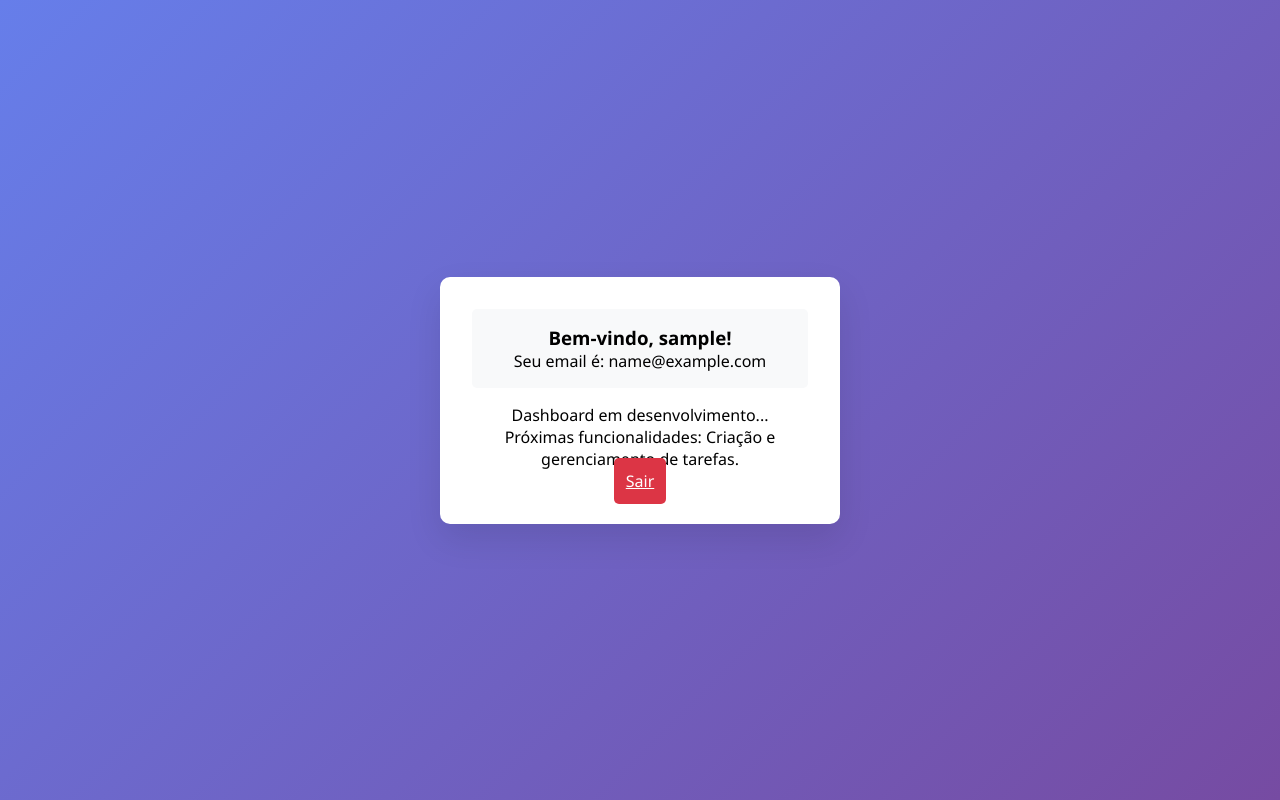
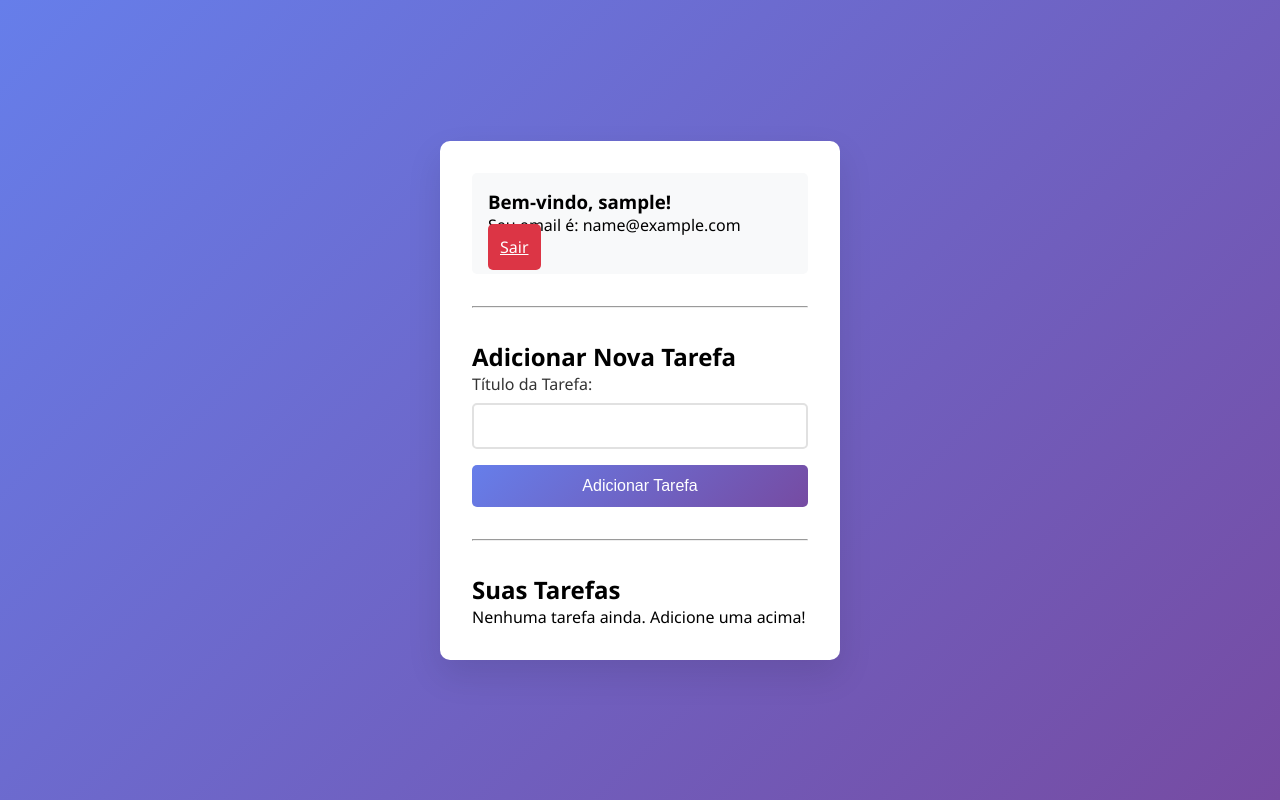
Before and after one commit to emersonbars/Projeto_ead_gerenciadortarefas, a Flask app: page /dashboard in a window 1280 px wide. Run offline with Flask 3, Linux system fonts and the light colour scheme; the visitor is signed in with stand-in values (Sample User, id 1).

Commit message:
Implementaçao e  criação de tarefas no banco de dados

```diff
--- a/APP/TEMPLATES/dashboard.html
+++ b/APP/TEMPLATES/dashboard.html
@@ -9,19 +9,40 @@
 <body>
     <div class="container">
 
-        <div id="dashboard" class="dashboard active">
-            <div class="user-info">
+        {% with messages = get_flashed_messages(with_categories=true) %}
+            {% if messages %}
+                {% for category, message in messages %}
+                    <div class="message {{ category }}">{{ message }}</div>
+                {% endfor %}
+            {% endif %}
+        {% endwith %}
 
-                <h3>Bem-vindo, {{ current_user.username }}!</h3>
-                <p>Seu email é: {{ current_user.email }}</p>
-            </div>
-
-            <p>Dashboard em desenvolvimento...</p>
-            <p>Próximas funcionalidades: Criação e gerenciamento de tarefas.</p>
-
-
+        <div class="user-info">
+            <h3>Bem-vindo, {{ current_user.username }}!</h3>
+            <p>Seu email é: {{ current_user.email }}</p>
             <a href="{{ url_for('logout') }}" class="btn logout-btn">Sair</a>
         </div>
+
+        <hr style="margin: 2rem 0;">
+
+        <div class="add-task-form">
+            <h2>Adicionar Nova Tarefa</h2>
+            <form method="POST" action="{{ url_for('dashboard') }}">
+                <div class="form-group">
+                    <label for="titulo">Título da Tarefa:</label>
+                    <input type="text" id="titulo" name="titulo" required>
+                </div>
+                <button type="submit" class="btn">Adicionar Tarefa</button>
+            </form>
+        </div>
+
+        <hr style="margin: 2rem 0;">
+
+        <div class="task-list">
+            <h2>Suas Tarefas</h2>
+            <p>Nenhuma tarefa ainda. Adicione uma acima!</p>
+        </div>
+
     </div>
 </body>
 </html>
--- a/APP/models.py
+++ b/APP/models.py
@@ -1,6 +1,6 @@
 from APP import db, login_manager
 from flask_login import UserMixin
-
+from datetime import datetime
 
 @login_manager.user_loader
 def load_user(user_id):
@@ -17,3 +17,14 @@
 
     def __repr__(self):
         return f'<Usuario {self.username}>'
+
+
+class Tarefa(db.Model):
+    id = db.Column(db.Integer, primary_key=True)
+    titulo = db.Column(db.String(100), nullable=False)
+    data_criacao = db.Column(db.DateTime, nullable=False, default=datetime.utcnow)
+    concluida = db.Column(db.Boolean, default=False)
+    usuario_id = db.Column(db.Integer, db.ForeignKey('usuario.id'), nullable=False)
+
+    def __repr__(self):
+        return f"Tarefa('{self.titulo}', '{self.data_criacao}')"
--- a/APP/routes.py
+++ b/APP/routes.py
@@ -1,7 +1,7 @@
 from flask import render_template, redirect, url_for, request, flash
 
 from APP import app, db, bcrypt
-from APP.models import Usuario
+from APP.models import Usuario,Tarefa
 from flask_login import login_user, logout_user, login_required, current_user
 
 
@@ -76,3 +76,23 @@
     logout_user()
     flash('Você saiu da sua conta.', 'info')
     return redirect(url_for('login'))
+
+
+@app.route('/dashboard', methods=['GET', 'POST'])
+@login_required
+def dashboard():
+
+    if request.method == 'POST':
+        titulo_tarefa = request.form.get('titulo')
+
+
+        nova_tarefa = Tarefa(titulo=titulo_tarefa, autor=current_user)
+
+        db.session.add(nova_tarefa)
+        db.session.commit()
+
+        flash('Tarefa adicionada com sucesso!', 'success')
+        return redirect(url_for('dashboard'))
+
+
+    return render_template('dashboard.html')
```
Also changed, not shown: 1 other file.
